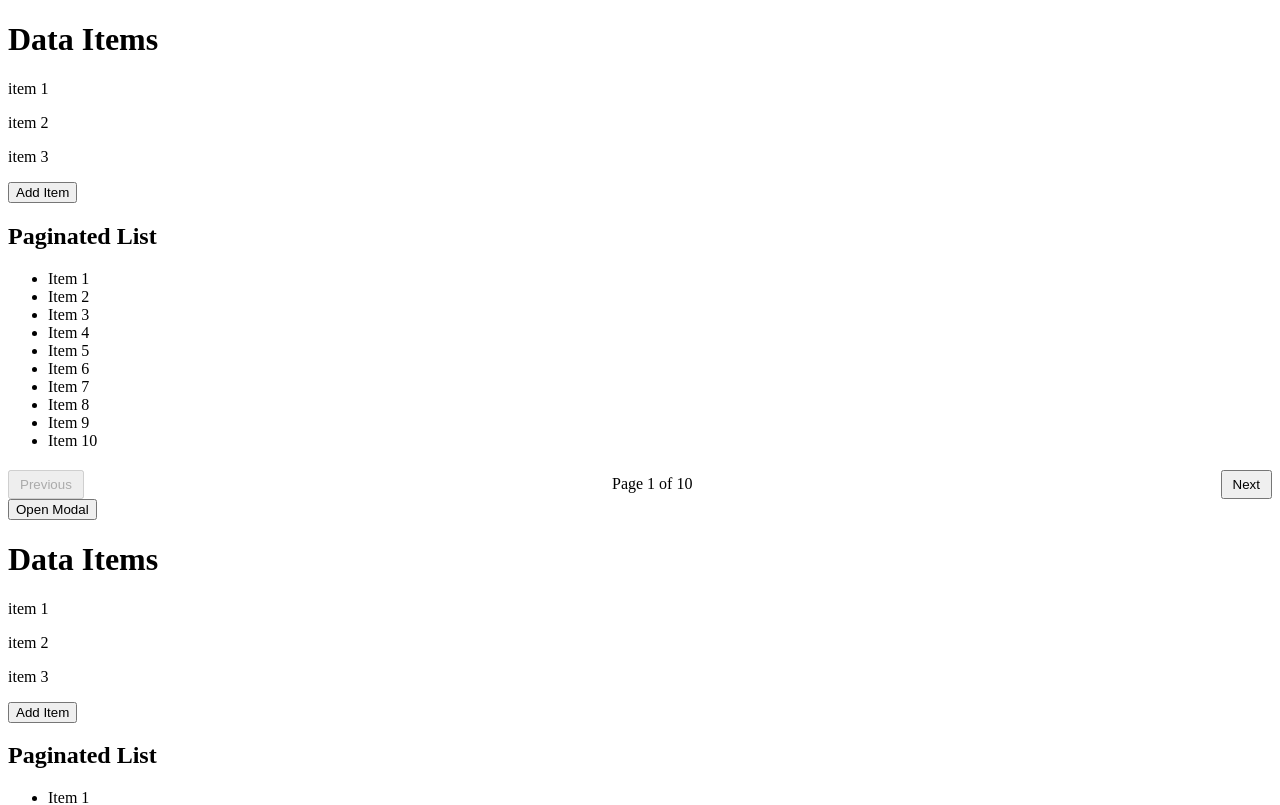
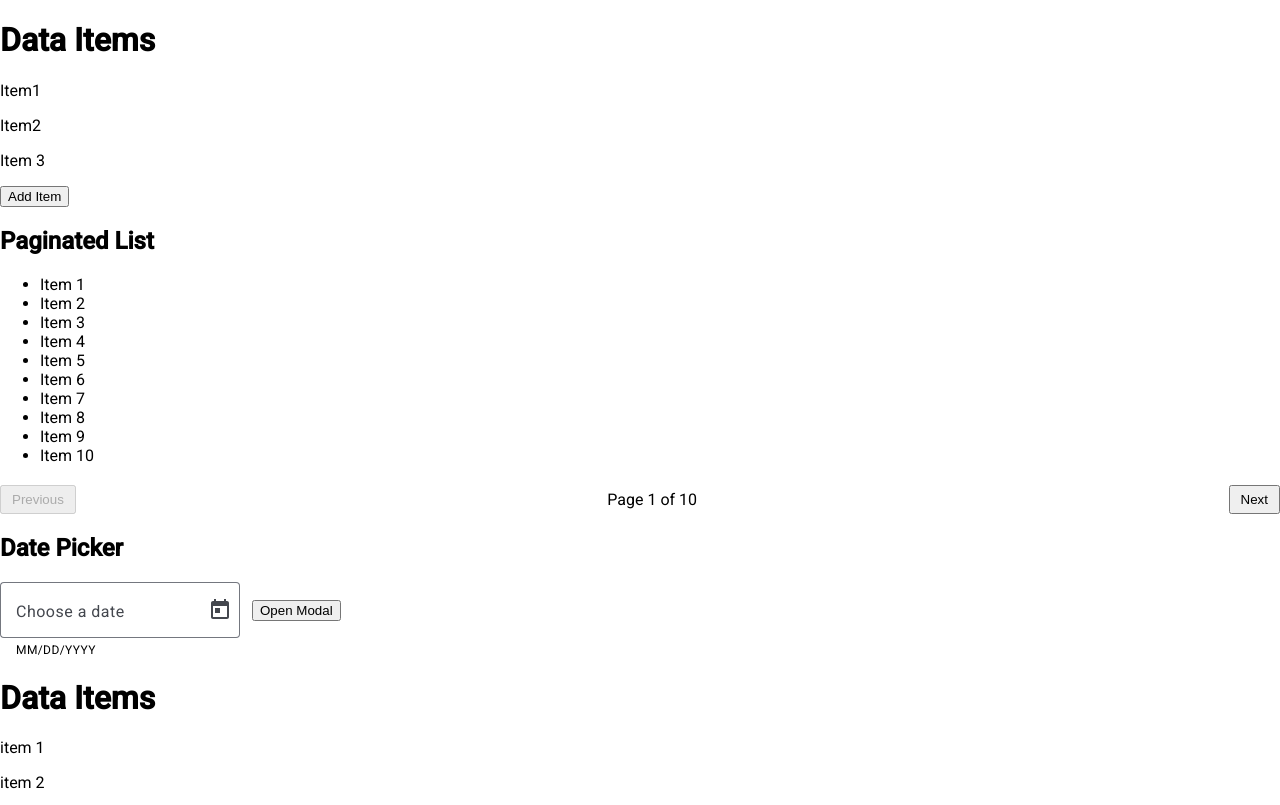
Before and after one commit to ravindrasharmacs/dependencyInjection, an Angular app: page / in a window 1280 px wide. Shown: the top 805 px of the page. Built offline with nearby package versions, Linux system fonts and the light colour scheme.

Commit message:
pr_019 : create a date picker

```diff
--- a/angular.json
+++ b/angular.json
@@ -32,6 +32,7 @@
               }
             ],
             "styles": [
+              "@angular/material/prebuilt-themes/azure-blue.css",
               "src/styles.scss"
             ],
             "scripts": [],
@@ -96,6 +97,7 @@
               }
             ],
             "styles": [
+              "@angular/material/prebuilt-themes/azure-blue.css",
               "src/styles.scss"
             ],
             "scripts": []
--- a/package.json
+++ b/package.json
@@ -12,10 +12,12 @@
   "private": true,
   "dependencies": {
     "@angular/animations": "^19.0.0",
+    "@angular/cdk": "^19.0.2",
     "@angular/common": "^19.0.0",
     "@angular/compiler": "^19.0.0",
     "@angular/core": "^19.0.0",
     "@angular/forms": "^19.0.0",
+    "@angular/material": "^19.0.2",
     "@angular/platform-browser": "^19.0.0",
     "@angular/platform-browser-dynamic": "^19.0.0",
     "@angular/platform-server": "^19.0.0",
--- a/src/app/app.component.html
+++ b/src/app/app.component.html
@@ -1,4 +1,24 @@
 <div>
+  <!-- Date picker on the top of the page -->
+  <h1>Data Items</h1>
+  @for (item of items; track item) {
+    <p>{{ item }}</p>
+  }
+  <button (click)="addNewItem4()">Add Item</button>
+
+<app-app-paginated-list></app-app-paginated-list>
+
+<h2>Date Picker</h2>
+<app-date-picker></app-date-picker>
+
+<button (click)="openModal()">Open Modal</button>
+
+<app-modal [isOpen]="isModalOpen" (closeModal)="closeModal()" title="Example Modal">
+  <p>This is the content of the modal. You can put any HTML here.</p>
+  <button (click)="closeModal()">Close</button>
+</app-modal>
+
+<router-outlet></router-outlet>
   <!--Modal for adding new item-->
   <div>
     <h1>Data Items</h1>
--- a/src/app/app.component.ts
+++ b/src/app/app.component.ts
@@ -6,11 +6,13 @@ import { UserFormComponent } from './user-form/user-form.component';
 import { TodoListComponent } from './todo-list/todo-list.component';
 import { AppPaginatedListComponent } from './app-paginated-list/app-paginated-list.component';
 import { ModalComponent } from './modal/modal.component';
+import { DatePickerComponent } from './date-picker/date-picker.component';
 
 @Component({
   selector: 'app-root',
   standalone: true,
-  imports: [CommonModule ,
+  imports: [DatePickerComponent,
+    CommonModule ,
     ModalComponent,
      RouterOutlet , UserFormComponent,TodoListComponent , AppPaginatedListComponent],
   templateUrl: './app.component.html',
@@ -19,6 +21,8 @@ import { ModalComponent } from './modal/modal.component';
 export class AppComponent {
   items2: string[] = ['item 1' , 'item 2' , 'item 3']  ;
   items3: string[] = ['item 1' , 'item 2' , 'item 3']  ;
+  items4: string[] = ['item 1' , 'item 2' , 'item 3']  ;
+
   isModalOpen = false;
 
   title = 'dep-inj';
@@ -38,6 +42,10 @@ export class AppComponent {
     this.items3.push(`Item ${this.items3.length + 1}`);
   }
 
+  addNewItem4() {
+    this.items4.push(`Item ${this.items4.length + 1}`);
+  }
+
   openModal(){
     this.isModalOpen = true;
 
--- /dev/null
+++ b/src/app/date-picker/date-picker.component.html
@@ -0,0 +1,8 @@
+<mat-form-field>
+    <mat-label>Choose a date</mat-label>
+    <input matInput [matDatepicker]="picker" [(ngModel)]="selectedDate">
+    <mat-hint>MM/DD/YYYY</mat-hint>
+    <mat-datepicker-toggle matIconSuffix [for]="picker"></mat-datepicker-toggle>
+    <mat-datepicker #picker></mat-datepicker>
+  </mat-form-field>
+  <p *ngIf="selectedDate">Selected date: {{ selectedDate | date:'mediumDate' }}</p>
--- /dev/null
+++ b/src/app/date-picker/date-picker.component.scss
@@ -0,0 +1,3 @@
+mat-form-field {
+    margin-right : 12px;
+    }
--- /dev/null
+++ b/src/app/date-picker/date-picker.component.ts
@@ -0,0 +1,24 @@
+import { Component } from '@angular/core';
+import { MatDatepickerModule } from '@angular/material/datepicker';
+import { MatInputModule } from '@angular/material/input';
+import { MatNativeDateModule } from '@angular/material/core';
+import { MatFormFieldModule } from '@angular/material/form-field';
+import { FormsModule } from '@angular/forms';
+import { CommonModule } from '@angular/common';
+
+@Component({
+  selector: 'app-date-picker',
+  standalone: true,
+  imports: [CommonModule ,
+    MatDatepickerModule,
+    MatInputModule,
+    MatNativeDateModule,
+    MatFormFieldModule,
+    FormsModule],
+  templateUrl: './date-picker.component.html',
+  styleUrl: './date-picker.component.scss'
+})
+export class DatePickerComponent {
+  selectedDate: Date | null = null;
+
+}
--- a/src/index.html
+++ b/src/index.html
@@ -6,8 +6,10 @@
   <base href="/">
   <meta name="viewport" content="width=device-width, initial-scale=1">
   <link rel="icon" type="image/x-icon" href="favicon.ico">
+  <link href="https://fonts.googleapis.com/css2?family=Roboto:wght@300;400;500&display=swap" rel="stylesheet">
+  <link href="https://fonts.googleapis.com/icon?family=Material+Icons" rel="stylesheet">
 </head>
-<body>
+<body class="mat-typography">
   <app-root></app-root>
 </body>
 </html>
--- a/src/main.ts
+++ b/src/main.ts
@@ -4,10 +4,16 @@ import { AppComponent } from './app/app.component';
 import { appConfig } from './app/app.config';
 import { BrowserAnimationsModule } from '@angular/platform-browser/animations';
 import { importProvidersFrom } from '@angular/core';
+import { provideAnimationsAsync } from '@angular/platform-browser/animations/async';
+import { MAT_FORM_FIELD_DEFAULT_OPTIONS } from '@angular/material/form-field';
+import { provideHttpClient } from '@angular/common/http';
 
 bootstrapApplication(AppComponent, {
   providers: [
-    importProvidersFrom(BrowserAnimationsModule)
+    importProvidersFrom(BrowserAnimationsModule),
+    provideHttpClient(),
+    { provide: MAT_FORM_FIELD_DEFAULT_OPTIONS, useValue: { appearance: 'outline' } },
+    provideAnimationsAsync()
   ]
 
 })
--- a/src/styles.scss
+++ b/src/styles.scss
@@ -1 +1,4 @@
 /* You can add global styles to this file, and also import other style files */
+
+html, body { height: 100%; }
+body { margin: 0; font-family: Roboto, "Helvetica Neue", sans-serif; }
```
Also changed, not shown: 2 other files (tests, documents, lock files or other folders).
